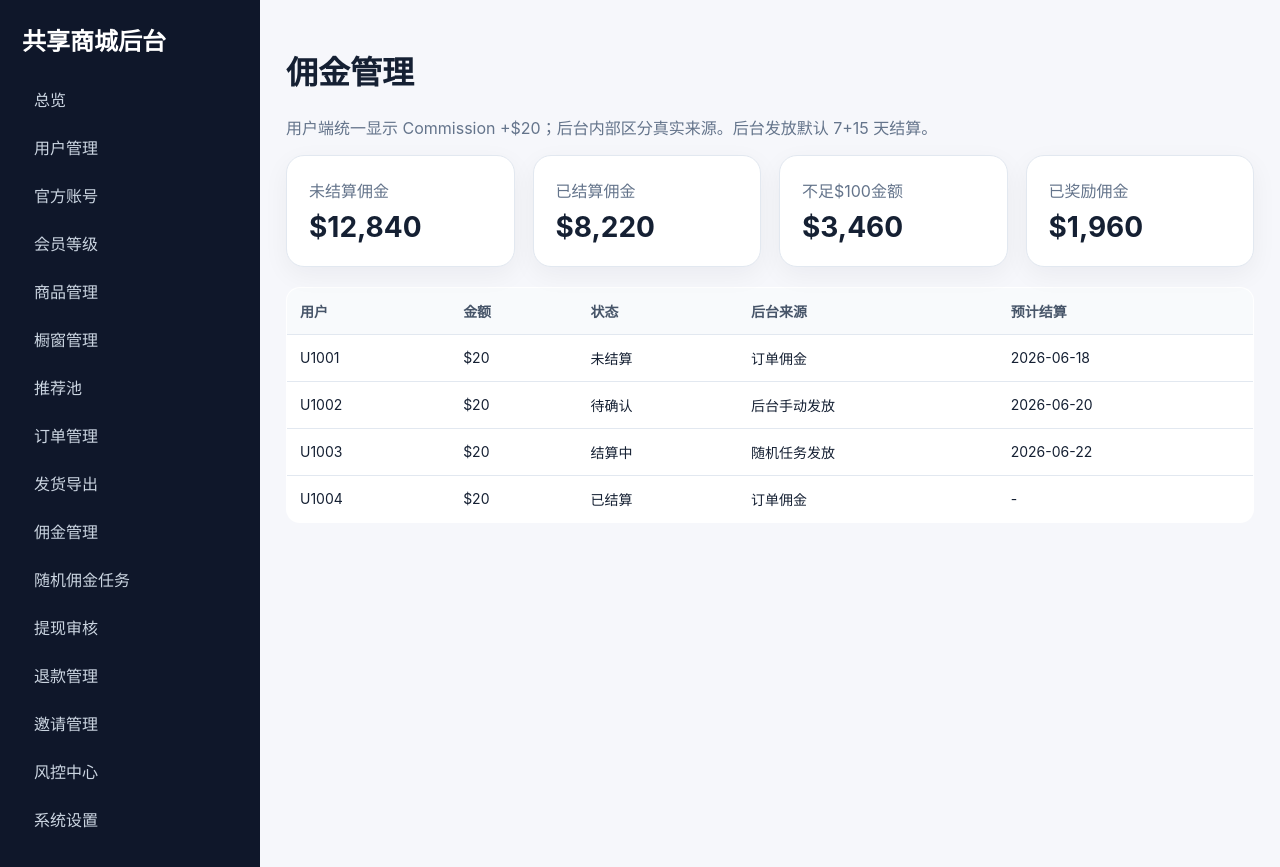
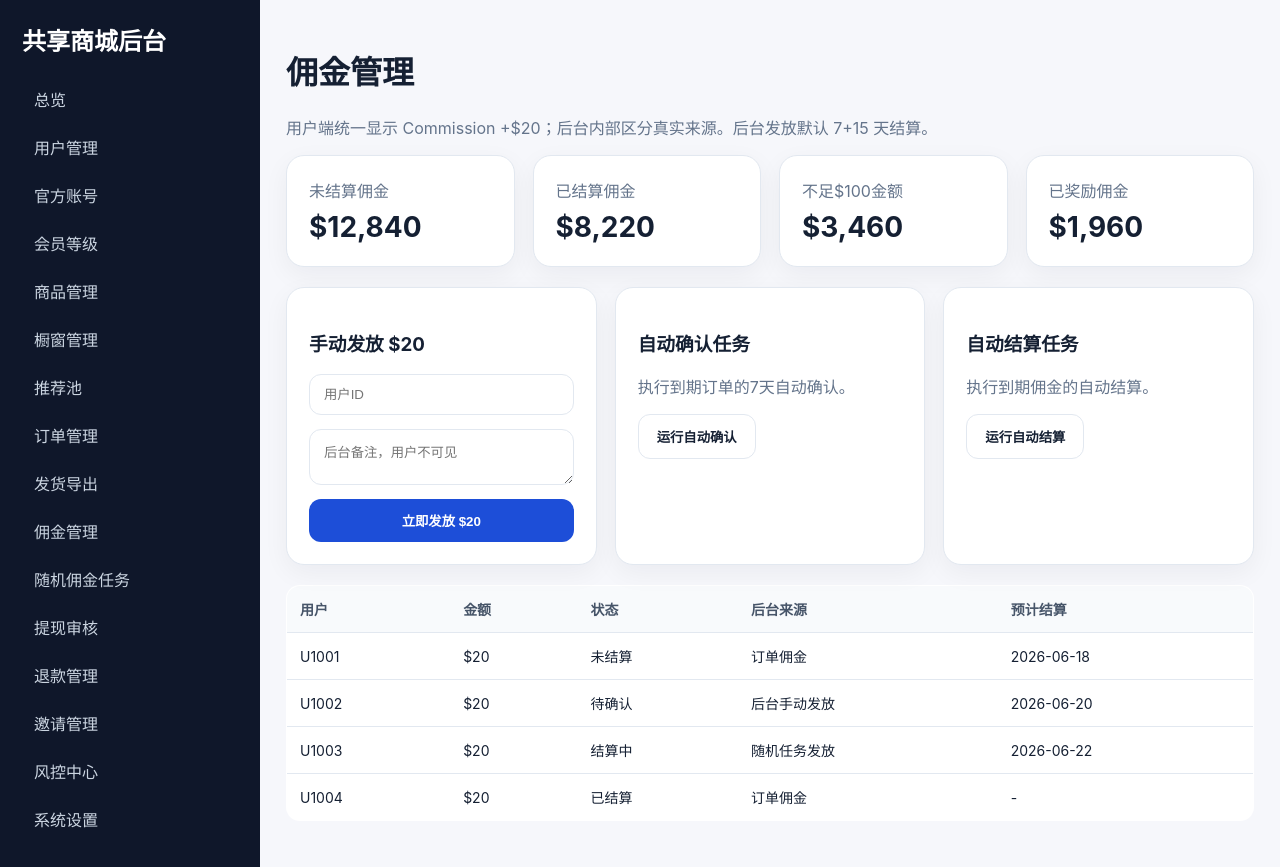
Before and after one commit to ljh285218864-hue/123456, a Next.js app: page /admin/commissions in a window 1280 px wide. Built offline with nearby package versions, Linux system fonts and the light colour scheme.

Commit message:
Connect manual grant and job buttons on commissions page

```diff
--- a/app/admin/commissions/page.tsx
+++ b/app/admin/commissions/page.tsx
@@ -1,3 +1,6 @@
+import CommissionGrantForm from '@/components/CommissionGrantForm';
+import JobRunButton from '@/components/JobRunButton';
+
 const rows = [
   ['U1001', '$20', '未结算', '订单佣金', '2026-06-18'],
   ['U1002', '$20', '待确认', '后台手动发放', '2026-06-20'],
@@ -16,6 +19,11 @@ export default function CommissionsPage() {
         <div className="card stat"><span className="muted">不足$100金额</span><strong>$3,460</strong></div>
         <div className="card stat"><span className="muted">已奖励佣金</span><strong>$1,960</strong></div>
       </div>
+      <div className="grid grid-3" style={{ marginBottom: 20 }}>
+        <div className="card"><h3>手动发放 $20</h3><CommissionGrantForm /></div>
+        <div className="card"><h3>自动确认任务</h3><p className="muted">执行到期订单的7天自动确认。</p><JobRunButton label="运行自动确认" endpoint="/api/jobs/auto-confirm" /></div>
+        <div className="card"><h3>自动结算任务</h3><p className="muted">执行到期佣金的自动结算。</p><JobRunButton label="运行自动结算" endpoint="/api/jobs/settle-commissions" /></div>
+      </div>
       <table className="table"><thead><tr><th>用户</th><th>金额</th><th>状态</th><th>后台来源</th><th>预计结算</th></tr></thead><tbody>{rows.map((r, i) => <tr key={i}>{r.map(c => <td key={c}>{c}</td>)}</tr>)}</tbody></table>
     </>
   );
```
